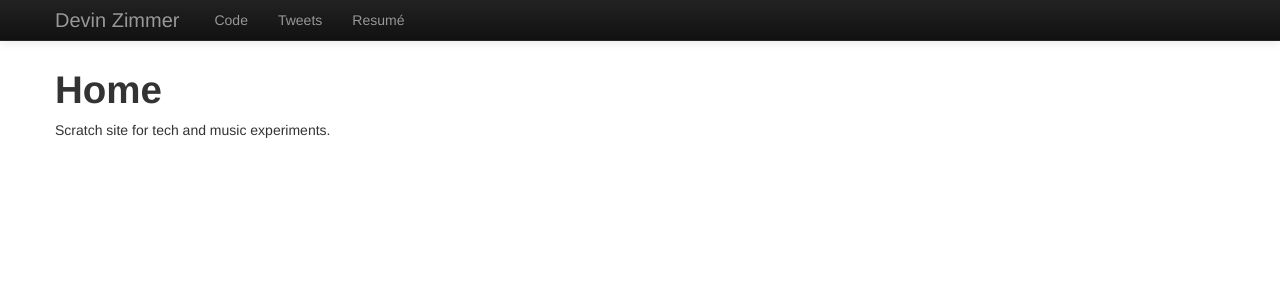
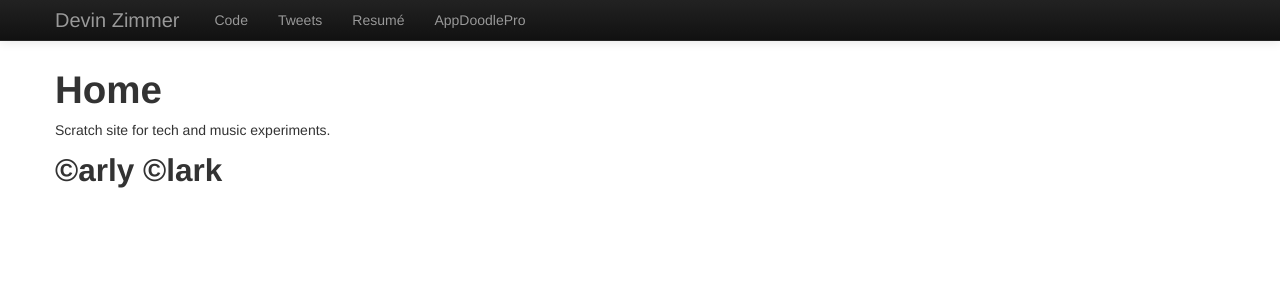
Before and after one commit to devZdev/devinzimmer, a PHP site: page / in a window 1280 px wide. Shown: the top 300 px of the page. Run offline with PHP 8.4, Linux system fonts and the light colour scheme.

Commit message:
Added appdoodlepro site

```diff
--- a/index.php
+++ b/index.php
@@ -46,6 +46,7 @@
               <li><a href="http://github.com/devZdev" target="_blank">Code</a></li>
               <li><a href="https://twitter.com/DevinZimmer" target="_blank">Tweets</a></li>
               <li><a href="http://www.linkedin.com/in/devinzimmer" target="_blank">Resum&eacute;</a></li>
+              <li><a href="http://appdoodlepro.com" target="_blank">AppDoodlePro</a><li>
             </ul>
           </div><!--/.nav-collapse -->
         </div>
@@ -56,6 +57,7 @@
 
       <h1>Home</h1>
       <p>Scratch site for tech and music experiments.</p>
+      <h2>&copy;arly &copy;lark</h2>
 
     </div> <!-- /container -->
 
```
